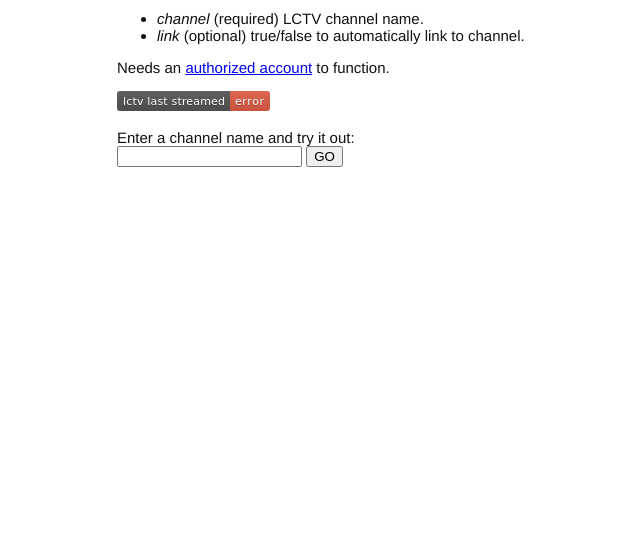
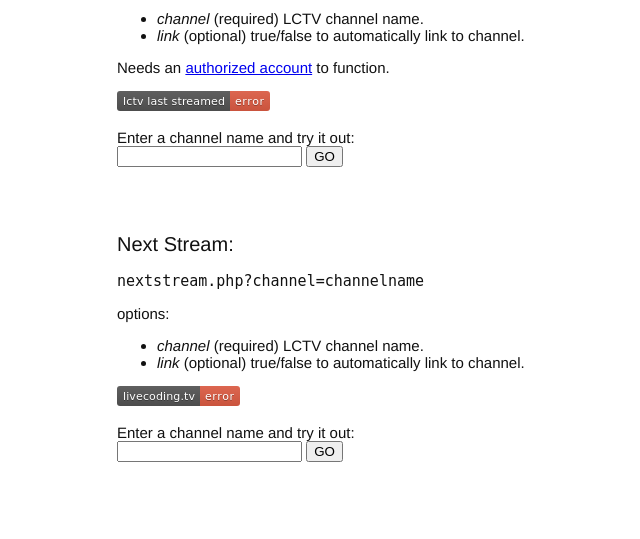
Before and after one commit to bill-auger/lctv-api, a PHP site: page / in a window 1280 px wide. Shown: the part 1316-1855 px from the top of the page, without its empty margins (223-863 px from the left). Before the commit the page ends 1483 px from the top, so only its background shows below. Run offline with PHP 8.4, Linux system fonts and the light colour scheme.

Commit message:
v0.0.7 - added next stream badge

```diff
--- a/index.php
+++ b/index.php
@@ -7,7 +7,7 @@
  * @author  andtrev
  * @license GPLv3
  * @package LCTVBadges
- * @version 0.0.6
+ * @version 0.0.7
  */
 
 /** Initialize. */
@@ -113,6 +113,25 @@ require_once( 'lctv_badges_init.php' );
 				<input id="laststreamedchannel" type="text"> <input type="submit" value="GO" onclick="document.getElementById('laststreamed').src='laststreamed.php?channel='+document.getElementById('laststreamedchannel').value;">
 			</p>
 			<br><br>
+			<h2 style="font-size:20px;font-weight:400;">Next Stream:</h2>
+			<p><pre>nextstream.php?channel=channelname</pre></p>
+			<p>
+				options:
+				<br>
+				<ul>
+					<li><em>channel</em> (required) LCTV channel name.</li>
+					<li><em>link</em> (optional) true/false to automatically link to channel.</li>
+				</ul>
+			</p>
+			<p>
+				<img id="nextstream" src="nextstream.php?channel=<?php echo LCTV_MASTER_USER; ?>">
+			</p>
+			<p>
+				Enter a channel name and try it out:
+				<br>
+				<input id="nextstreamchannel" type="text"> <input type="submit" value="GO" onclick="document.getElementById('nextstream').src='nextstream.php?channel='+document.getElementById('nextstreamchannel').value;">
+			</p>
+			<br><br>
 		</div>
 	</body>
 </html>
--- /dev/null
+++ b/nextstream.php
@@ -0,0 +1,73 @@
+<?php
+/**
+ * Livecoding.tv Streaming Status Badges.
+ *
+ * Check if the channel has a scheduled streaming date and return an appropriate svg image.
+ *
+ * @param string channel (required) LCTV channel name.
+ * @param string link    (optional) true/false to automatically link to channel.
+ *
+ * @package LCTVBadges\Badges
+ * @since 0.0.7
+ */
+
+/** Bail if no channel name. */
+if ( ! isset( $_GET['channel'] ) || empty( $_GET['channel'] ) ) {
+	exit();
+}
+
+/** Set the channel name. */
+$channel = strtolower( $_GET['channel'] );
+
+/** Initialize. */
+require_once( 'lctv_badges_init.php' );
+
+/** Load the API. */
+$lctv_api = new LCTVAPI( array(
+	'data_store'    => LCTVAPI_DATA_STORE_CLASS,
+	'client_id'     => LCTV_CLIENT_ID,
+	'client_secret' => LCTV_CLIENT_SECRET,
+	'user'          => LCTV_MASTER_USER,
+) );
+
+/** Bail if API isn't authorized. */
+if ( ! $lctv_api->is_authorized() ) {
+	header( "Content-type:image/svg+xml" );
+	echo get_badge_svg( 'livecoding.tv', 'error', '#e05d44' );
+	exit();
+}
+
+/** Get live streaming info for a channel. */
+$api_request = $lctv_api->api_request( 'v1/scheduledbroadcast/?limit=500' );
+
+/** Bail on error. */
+if ( $api_request === false || isset( $api_request->result->detail ) ) {
+	header( "Content-type:image/svg+xml" );
+	echo get_badge_svg( 'livecoding.tv', 'error', '#e05d44' );
+	exit();
+}
+
+/** Get scheduled streams and search for channel name. */
+$next_stream = '';
+$api_request->result->results = array_reverse( $api_request->result->results );
+foreach ( $api_request->result->results as $scheduled ) {
+	if ( strpos( $scheduled->livestream, $channel ) !== false ) {
+		$next_stream = strtotime( $scheduled->start_time_original_timezone );
+		break;
+	}
+}
+
+/** Check to auto link. */
+if ( isset( $_GET['link'] ) && strtolower( $_GET['link'] ) === 'true' ) {
+	$link = 'https://www.livecoding.tv/' . urlencode( $channel ) . '/';
+} else {
+	$link = '';
+}
+
+/** Output svg image. */
+header( "Content-type:image/svg+xml" );
+if ( $next_stream ) {
+	echo get_badge_svg( 'next stream', date( 'M j @ g:i a', $next_stream ), '#4c1', $link );
+} else {
+	echo get_badge_svg( 'next stream', 'no stream scheduled', '#e05d44', $link );
+}
```
Also changed, not shown: readme.md.
